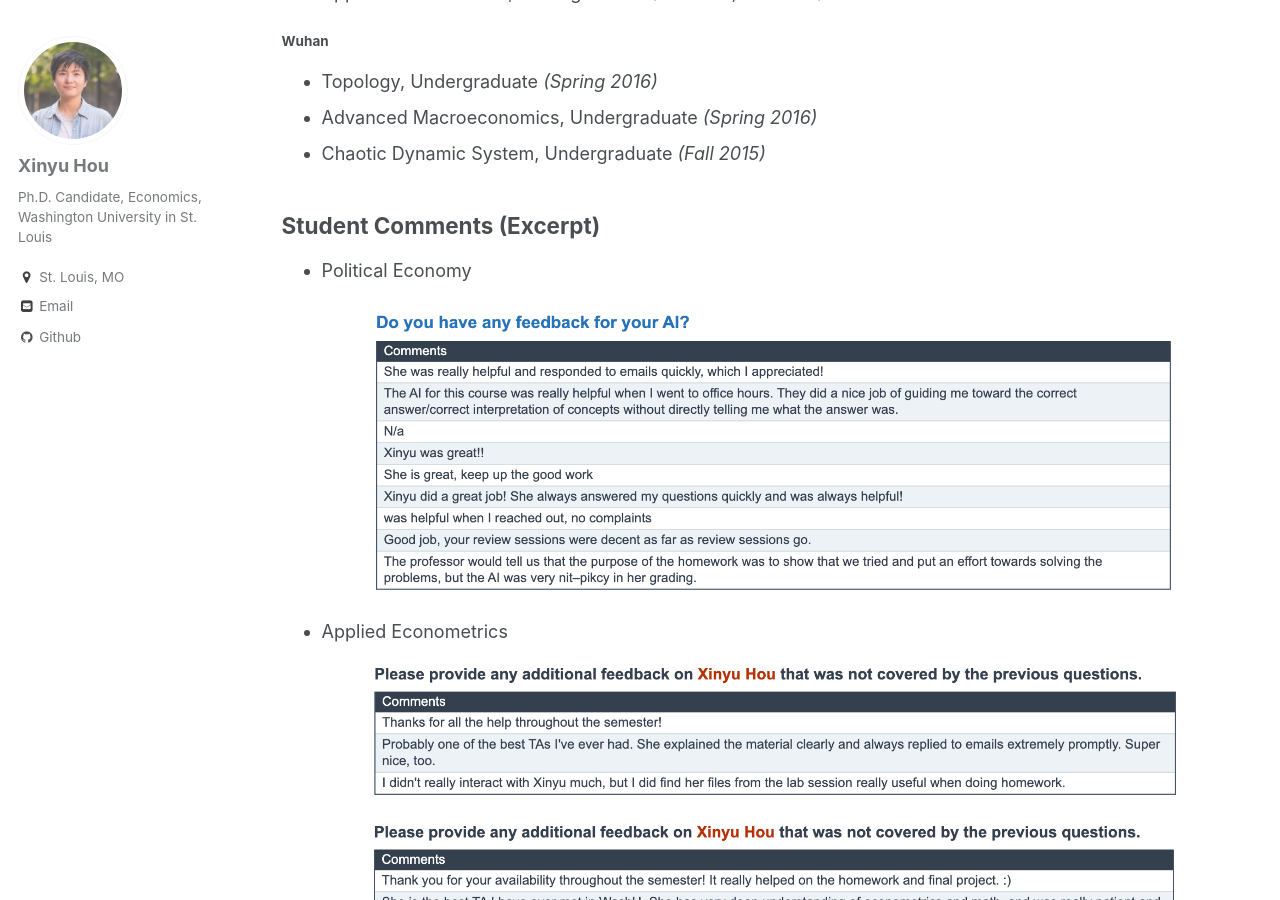
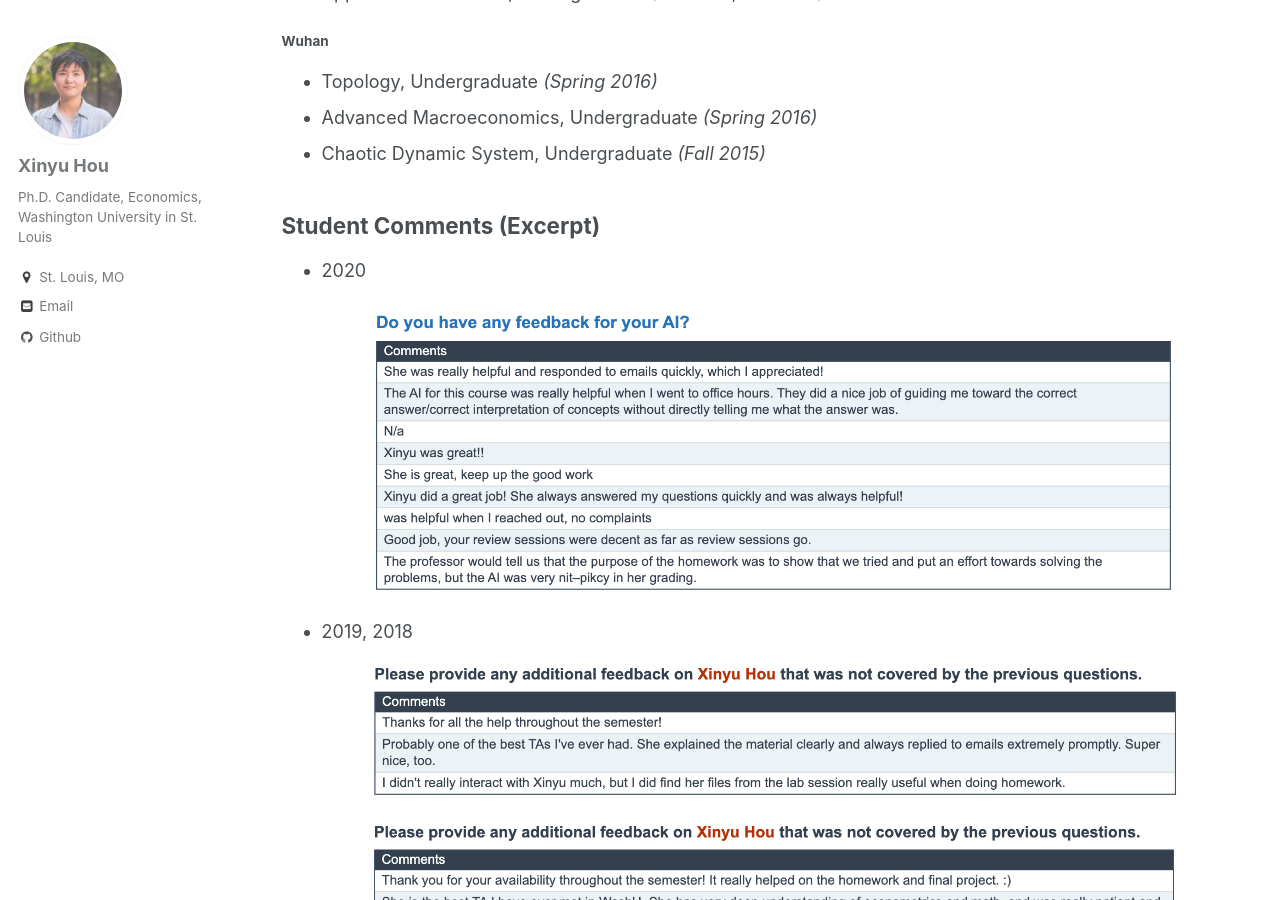
Before and after one commit to xinyuhou94/xinyuhou94.github.io, a Jekyll site: the page built from _pages/teaching.md, in a window 1280 px wide and 900 px high, scrolled down 642 px. Built offline with Jekyll 4.4.1, drawn with Linux system fonts in a browser that asks for light colours.

Commit message:
Update teaching.md

```diff
--- a/_pages/teaching.md
+++ b/_pages/teaching.md
@@ -29,11 +29,11 @@ author_profile: true
 * Chaotic Dynamic System, Undergraduate     _(Fall 2015)_
 
 ## Student Comments (Excerpt)
-* Political Economy
+* 2020
 <p align="center">
   <img src="https://xinyuhou94.github.io/images/political.png?raw=true" alt="Photo" style="width: 800px;"/>
 </p>
-* Applied Econometrics
+* 2019, 2018
 
 <p align="center">
   <img src="https://xinyuhou94.github.io/images/4151_1.png?raw=true" alt="Photo" style="width: 808px;"/>
```
